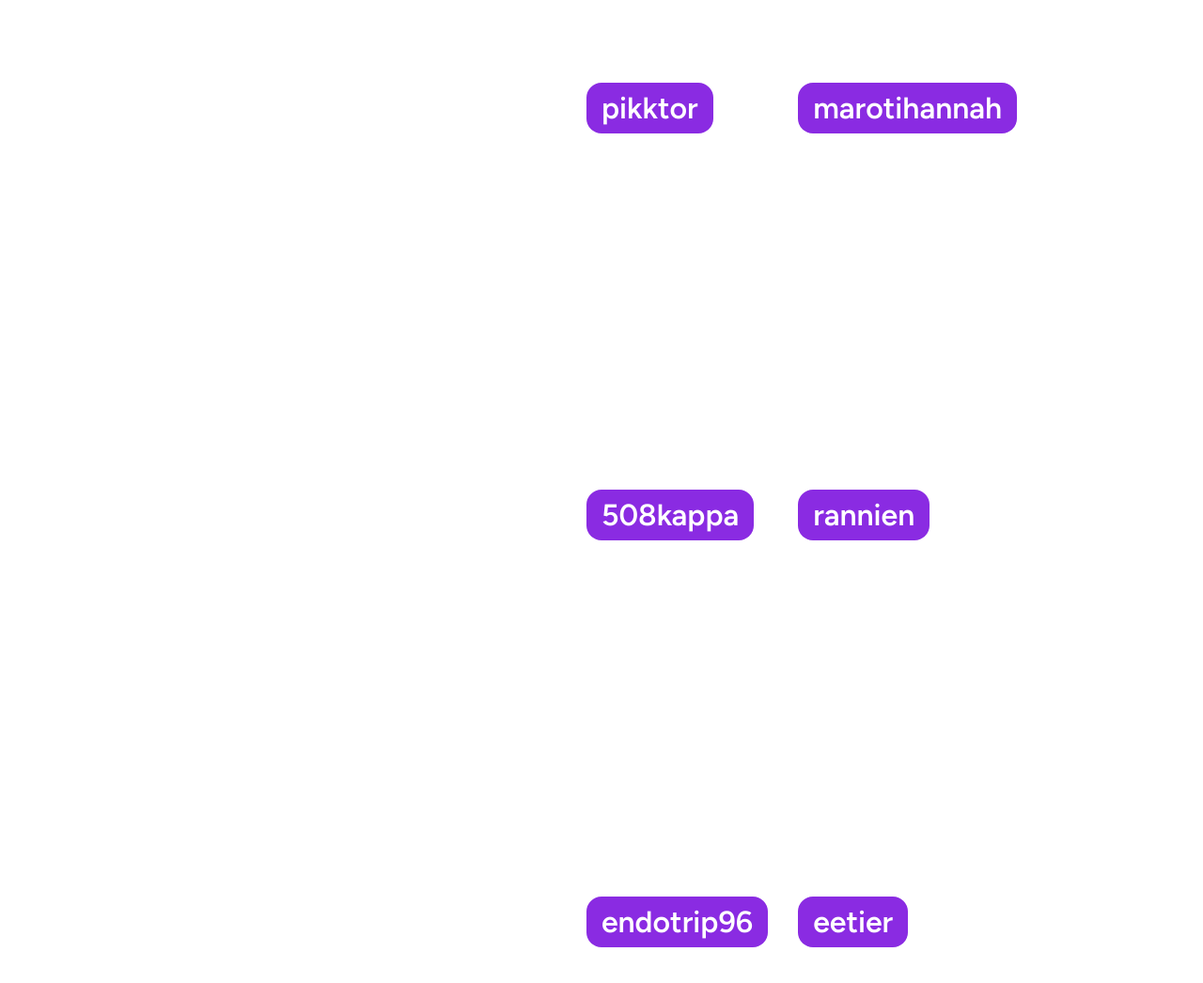
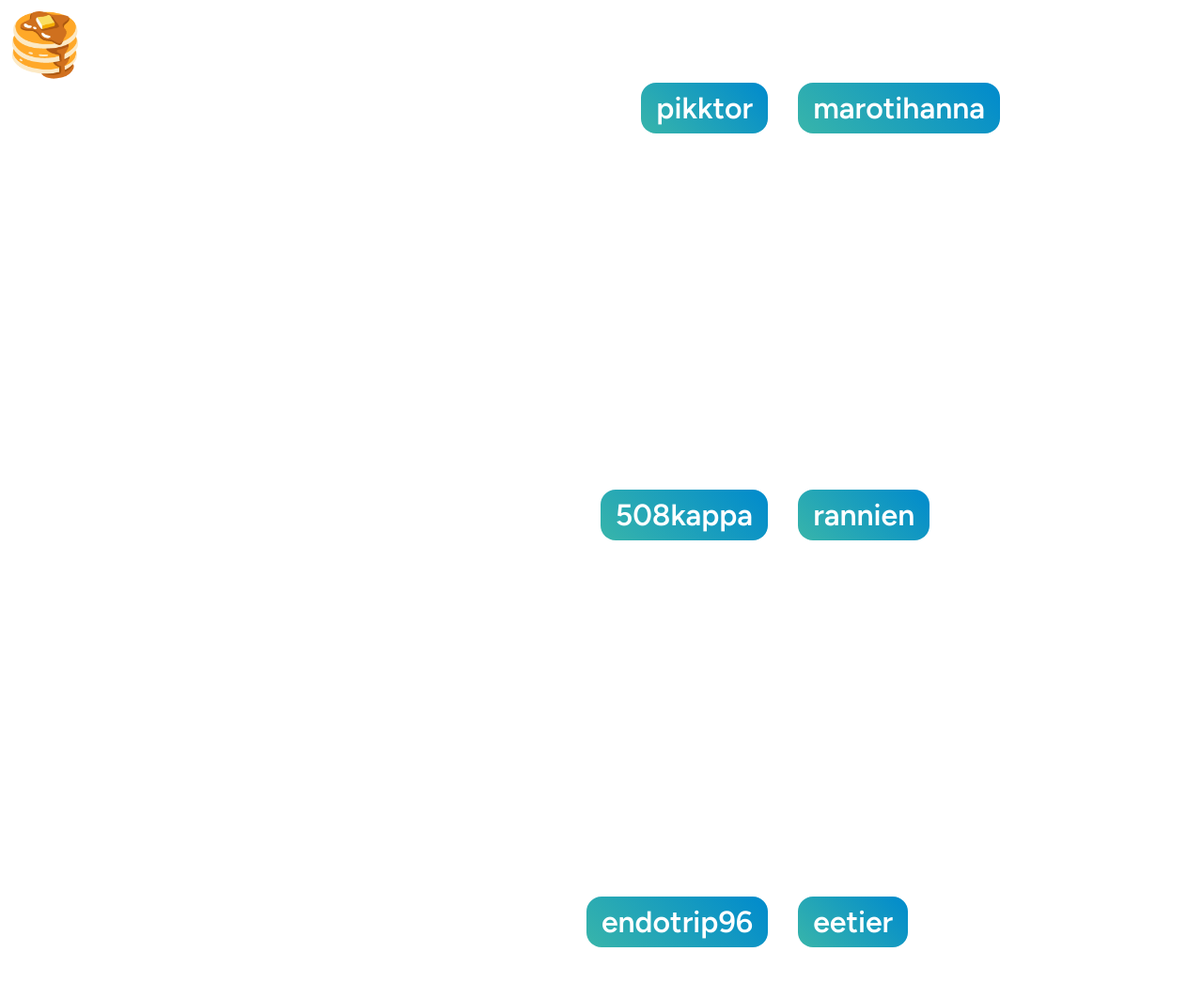
Before and after one commit to whitep4nth3r/zengoweb-overlay, a plain HTML site: page index.html in a window 1280 px wide. Shown: the top 1046 px of the page at 94% size. Drawn offline with Linux system fonts and the light colour scheme.

Commit message:
Add zengo colour and pancake top left

```diff
--- a/index.html
+++ b/index.html
@@ -11,16 +11,19 @@
     <title>Zengoweb</title>
   </head>
   <body>
+    <header>
+      <span class="pancake">🥞</span>
+    </header>
     <main class="container">
       <div class="column left">
-        <span class="name">pikktor</span>
-        <span class="name">508kappa</span>
-        <span class="name">endotrip96</span>
+        <span class="name pikktor">pikktor</span>
+        <span class="name kappa">508kappa</span>
+        <span class="name endotrip">endotrip96</span>
       </div>
       <div class="column right">
-        <span class="name">marotihannah</span>
-        <span class="name">rannien</span>
-        <span class="name">eetier</span>
+        <span class="name marotihanna">marotihanna</span>
+        <span class="name rannien">rannien</span>
+        <span class="name eetier">eetier</span>
       </div>
     </main>
   </body>
--- a/style.css
+++ b/style.css
@@ -1,5 +1,13 @@
 * {
   box-sizing: border-box;
+}
+
+header {
+  position: absolute;
+}
+
+.pancake {
+  font-size: 4rem;
 }
 
 body {
@@ -28,17 +36,34 @@ body {
 }
 
 .left {
+  align-items: flex-end;
   justify-self: flex-end;
 }
 .right {
+  align-items: flex-start;
   justify-self: flex-start;
 }
 
 .name {
   font-size: 32px;
   padding: 0.5rem 1rem;
-  background-color: blueviolet;
+  background-image: linear-gradient(45deg, #38b5aa, #008acd 100%);
   color: white;
   border-radius: 1rem;
   width: max-content;
 }
+
+.pikktorr {
+}
+.kappa {
+}
+.endotrip {
+}
+.marotihanna {
+}
+
+.rannien {
+}
+
+.eetier {
+}
```
